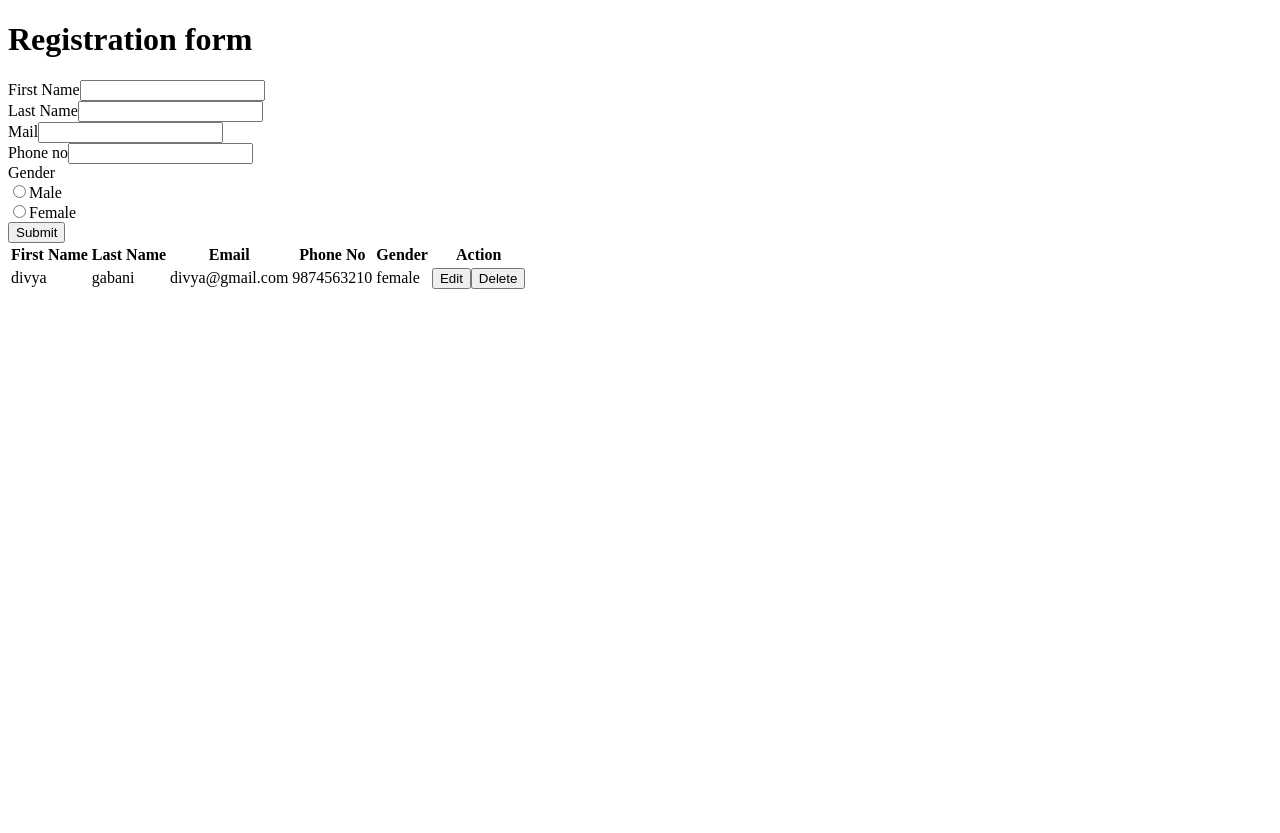
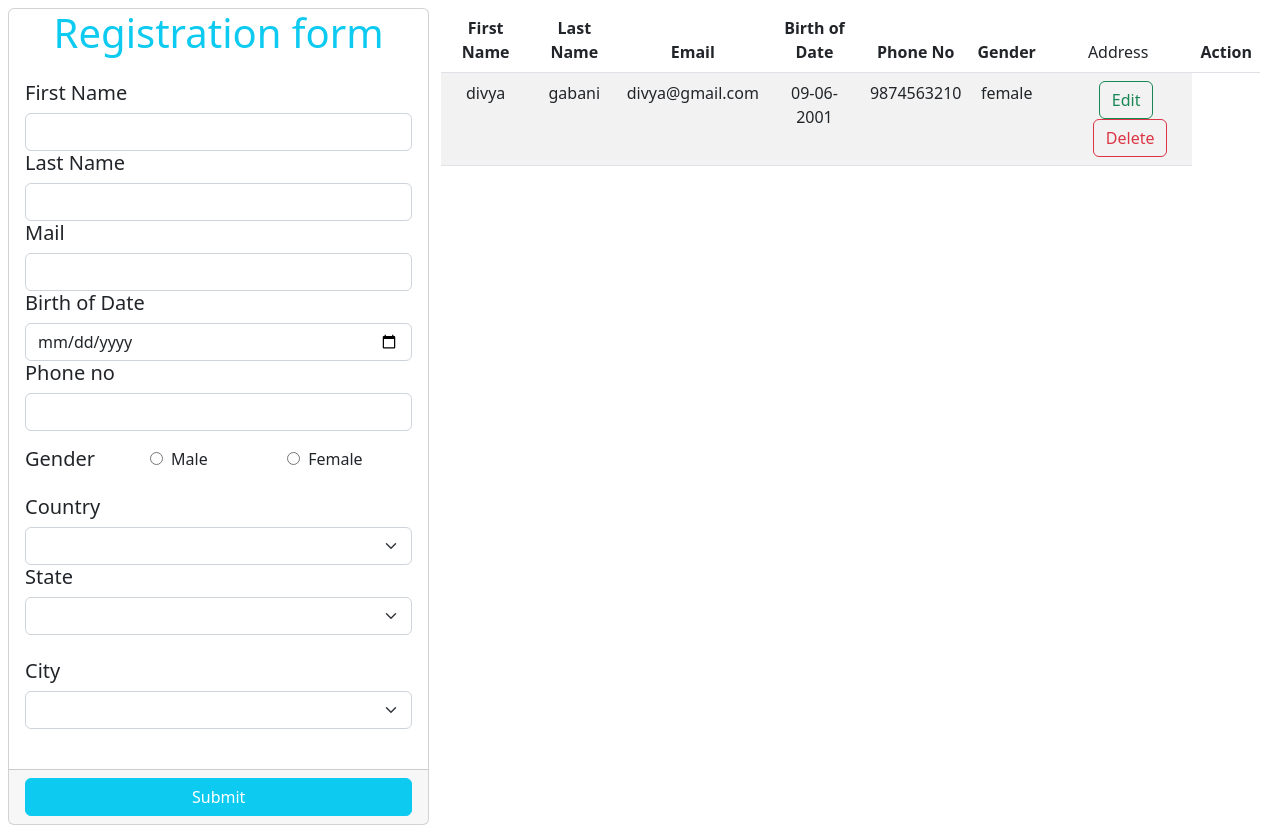
Before and after one commit to divyag-tagline/angularForms, an Angular app: page / in a window 1280 px wide. Before the commit the page ends 800 px from the top, so only its background shows below. Built offline with nearby package versions, Linux system fonts and the light colour scheme.

Commit message:
Edit optration with all validation in reactive-form

```diff
--- a/angular.json
+++ b/angular.json
@@ -28,9 +28,12 @@
               "src/assets"
             ],
             "styles": [
-              "src/styles.scss"
+              "src/styles.scss",
+              "node_modules/bootstrap/dist/css/bootstrap.min.css"
             ],
-            "scripts": []
+            "scripts": [
+              "node_modules/bootstrap/dist/js/bootstrap.min.js"
+            ]
           },
           "configurations": {
             "production": {
--- a/package.json
+++ b/package.json
@@ -18,6 +18,7 @@
     "@angular/platform-browser": "^14.2.0",
     "@angular/platform-browser-dynamic": "^14.2.0",
     "@angular/router": "^14.2.0",
+    "bootstrap": "^5.2.3",
     "rxjs": "~7.5.0",
     "tslib": "^2.3.0",
     "zone.js": "~0.11.4"
--- /dev/null
+++ b/src/app/reactive-form/address.service.ts
@@ -0,0 +1,83 @@
+import { Injectable } from '@angular/core';
+export interface Country{
+  countryName: string,
+  countryId:number
+}
+export interface State{
+  stateName:string,
+  stateId:number,
+  countryId:number
+}
+export interface City{
+  cityName : string,
+  cityId:number,
+  stateId:number
+}
+@Injectable({
+  providedIn: 'root',
+})
+export class AddressService {
+  country: Country[] = [
+    {
+      countryName: 'India',
+      countryId: 1,
+    },
+    {
+      countryName: 'Canada',
+      countryId: 2,
+    },
+  ];
+  state: State[] = [
+    {
+      stateName: 'Gujarat',
+      stateId: 101,
+      countryId: 1,
+    },
+    {
+      stateName: 'Kerala',
+      stateId: 102,
+      countryId: 1,
+    },
+    {
+      stateName: 'British Colombia',
+      stateId: 103,
+      countryId: 2,
+    },
+    {
+      stateName: 'Ontario',
+      stateId: 104,
+      countryId: 2,
+    },
+  ];
+  city: City[] = [
+    {
+      cityName: 'Surat',
+      cityId: 201,
+      stateId: 101,
+    },
+    {
+      cityName: 'Ahemdabad',
+      cityId: 202,
+      stateId: 101,
+    },
+    {
+      cityName: 'Kochi',
+      cityId: 203,
+      stateId: 102,
+    },
+    {
+      cityName: 'Kottayam',
+      cityId: 204,
+      stateId: 102,
+    },
+  ];
+  constructor() {}
+
+  getStatesByCountry(countryId: number) {
+    console.log(this.state.filter((data)=>data.countryId === +countryId));
+    return this.state.filter((data)=>data.countryId === +countryId);
+  }
+  getCityByState(stateId:number){
+    return this.city.filter((data)=>data.stateId === +stateId);
+  }
+}
--- a/src/app/reactive-form/reactive-form.component.html
+++ b/src/app/reactive-form/reactive-form.component.html
@@ -1,14 +1,12 @@
 <div class="row p-2 m-0">
   <div class="col-4 card justify-content-center p-0 m-0">
-    <div class="">
+    <div
+      [ngClass]="toggle ? 'text-center text-success' : 'text-center text-info'"
+    >
       <h1>Registration form</h1>
     </div>
     <div class="card-body">
-      <form
-        class="justify-content-center"
-        [formGroup]="profileForm"
-        (ngSubmit)="onSubmit()"
-      >
+      <form class="justify-content-center" [formGroup]="profileForm">
         <div class="form-group">
           <label class="h5" for="firstName">First Name</label>
           <input
@@ -76,6 +74,27 @@
           </span>
         </div>
         <div class="form-group">
+          <label class="h5" for="birthDate">Birth of Date</label>
+          <input
+            type="date"
+            id="birthDate"
+            class="form-control"
+            name="birthDate"
+            formControlName="birthDate"
+            required
+          />
+          <span
+            class="text-danger"
+            *ngIf="
+              (profileFormControl['birthDate'].invalid &&
+                profileFormControl['birthDate'].touched) ||
+              (submitted && profileFormControl['birthDate'].pristine)
+            "
+          >
+            Date of Birth is required
+          </span>
+        </div>
+        <div class="form-group">
           <label class="h5" for="mobileNo">Phone no</label>
           <input
             type="text"
@@ -99,7 +118,6 @@
             MobileNo is required
           </span>
         </div>
-
         <div class="form-group mb-3 mt-3">
           <div class="row">
             <div class="col-lg-4 m-0">
@@ -131,12 +149,122 @@
             </span>
           </div>
         </div>
-        <button type="submit" class="btn btn-info text-white w-100">
-          Submit
-        </button>
+        <div formGroupName="address">
+          <div class="form-group">
+            <label class="h5" for="country">Country</label>
+            <select
+              class="form-select"
+              formControlName="country"
+              (change)="selectCountry($event)"
+            >
+              <option selected>select country</option>
+              <option
+                [value]="country.countryId"
+                *ngFor="let country of countries"
+              >
+                {{ country.countryName }}
+              </option>
+            </select>
+            <span
+              class="text-danger"
+              *ngIf="
+                (addressControl['country'].invalid &&
+                  addressControl['country'].touched) ||
+                (submitted && addressControl['country'].pristine)
+              "
+            >
+              Country is required
+            </span>
+          </div>
+          <div class="form-group">
+            <label class="h5" for="state">State</label>
+            <select
+              class="form-select"
+              formControlName="state"
+              (change)="selectState($event)"
+            >
+              <option disabled selected>Select State</option>
+              <option
+                [disabled]="!addressControl['country'].value"
+                [value]="state.stateId"
+                *ngFor="let state of states"
+              >
+                {{ state.stateName }}
+              </option>
+            </select>
+            <span
+              class="text-danger"
+              *ngIf="
+                (!addressControl['country'].value &&
+                  addressControl['state'].touched) ||
+                (submitted && addressControl['state'].pristine)
+              "
+              >Please Select Coutry</span
+            >
+            <br />
+            <span
+              class="text-danger"
+              *ngIf="
+                addressControl['country'].value &&
+                addressControl['state'].touched &&
+                addressControl['state'].invalid
+              "
+            >
+              State is required
+            </span>
+          </div>
+          <div class="form-group">
+            <label class="h5" for="country">City</label>
+            <select class="form-select" formControlName="city">
+              <option disabled selected>Select City</option>
+              <option
+                [disabled]="!addressControl['state'].value"
+                [value]="city.cityId"
+                *ngFor="let city of cities"
+              >
+                {{ city.cityName }}
+              </option>
+            </select>
+            <span
+              class="text-danger"
+              *ngIf="
+                (!addressControl['state'].value &&
+                  addressControl['city'].touched) ||
+                (submitted && addressControl['city'].pristine)
+              "
+              >Please Selete State</span
+            >
+            <br />
+            <span
+              class="text-danger"
+              *ngIf="
+                addressControl['state'].value &&
+                addressControl['city'].touched &&
+                addressControl['city'].invalid
+              "
+            >
+              City is required
+            </span>
+          </div>
+        </div>
       </form>
     </div>
-    <div class="card-footer"></div>
+    <div class="card-footer">
+      <button
+        [ngClass]="
+          toggle
+            ? 'btn btn-success text-white w-100'
+            : 'btn btn-info text-white  w-100'
+        "
+        (click)="onSubmit()"
+        type="submit"
+      >
+        <ng-container *ngIf="toggle; then toggleIn; else toggleOut">
+        </ng-container>
+        <ng-template #toggleIn> Update </ng-template>
+        <ng-template #toggleOut> Submit </ng-template>
+      </button>
+    </div>
   </div>
   <div class="col-8 justify-content-center mx-auto">
     <table class="table table-striped">
@@ -145,25 +273,27 @@
           <th>First Name</th>
           <th>Last Name</th>
           <th>Email</th>
+          <th>Birth of Date</th>
           <th>Phone No</th>
           <th>Gender</th>
+          <td colspan="3">Address</td>
           <th>Action</th>
         </tr>
       </thead>
       <tbody>
-        <tr
-          *ngFor="let userDetail of usersDetails; let i = index"
-          class="text-center"
-        >
+        <ng-container *ngFor="let userDetail of usersDetails; let i = index">
+          <tr class="text-center">
             <td>{{ userDetail.firstName }}</td>
             <td>{{ userDetail.lastName }}</td>
             <td>{{ userDetail.email }}</td>
+            <td>{{ userDetail.birthDate | date : "dd-MM-yyyy" }}</td>
             <td>{{ userDetail.mobileNo }}</td>
             <td>{{ userDetail.gender }}</td>
+            <td></td>
             <td>
               <button
                 class="btn btn-outline-success"
-              (click)="handleEdit(userDetail, userDetail.id)"
+                (click)="handleEdit(userDetail, i)"
               >
                 Edit
               </button>
@@ -175,6 +305,7 @@
               </button>
             </td>
           </tr>
+        </ng-container>
       </tbody>
     </table>
   </div>
--- a/src/app/reactive-form/reactive-form.component.ts
+++ b/src/app/reactive-form/reactive-form.component.ts
@@ -1,17 +1,26 @@
 import { Component, OnInit } from '@angular/core';
 import {
+  AbstractControl,
   FormBuilder,
   FormControl,
   FormGroup,
   Validators,
 } from '@angular/forms';
+import { AddressService, City, Country, State } from './address.service';
 interface UsersDetails {
   id: number;
   firstName: string;
   lastName: string;
   email: string;
+  birthDate: Date;
   mobileNo: string;
   gender: string;
+  address: Address;
+}
+interface Address {
+  country: string;
+  state: string;
+  city: string;
 }
 @Component({
   selector: 'app-reactive-form',
@@ -19,6 +28,13 @@ interface UsersDetails {
   styleUrls: ['./reactive-form.component.scss'],
 })
 export class ReactiveFormComponent implements OnInit {
+  countries!: Country[];
+  states!: State[];
+  cities!: City[];
+  getStateDetails: any;
+  countryId!: number;
+  stateId!: number;
+  btnDisable: boolean = true;
   genders = [
     {
       name: 'Male',
@@ -35,30 +51,60 @@ export class ReactiveFormComponent implements OnInit {
       firstName: 'divya',
       lastName: 'gabani',
       email: 'divya@gmail.com',
+      birthDate: new Date('06-09-2001'),
       mobileNo: '9874563210',
       gender: 'female',
+      address: { country: 'India', state: 'Gujarat', city: 'Surat' },
     },
   ];
   submitted = false;
   profileForm!: FormGroup;
   editForm!: UsersDetails;
   editId!: number;
-  constructor(private fb: FormBuilder) {}
+  address!: Address;
+  dataId!: number;
+  toggle: boolean = false;
+  selectedState: boolean = false;
+  constructor(private addressService: AddressService) {
+    // console.log('country', this.countryId);
+    this.countries = this.addressService.country;
+  }
 
   ngOnInit(): void {
     this.createProfileForm();
   }
-  get profileFormControl() {
-    return this.profileForm.controls;
+  ngDoCheck(): void {
+    if (this.countryId) {
+      console.log('country', this.countryId);
+      this.states = this.addressService.getStatesByCountry(this.countryId);
+      this.cities = this.addressService.getCityByState(this.stateId);
+    }
+
+    console.log(this.states);
   }
   createProfileForm() {
     this.profileForm = new FormGroup({
       firstName: new FormControl(null, Validators.required),
       lastName: new FormControl('', [Validators.required]),
       email: new FormControl('', [Validators.required, Validators.email]),
+      birthDate: new FormControl('', [Validators.required]),
       mobileNo: new FormControl('', [Validators.required]),
       gender: new FormControl('', [Validators.required]),
+      address: new FormGroup({
+        country: new FormControl('', [Validators.required]),
+        state: new FormControl('', [Validators.required]),
+        city: new FormControl('', [Validators.required]),
+      }),
     });
+  }
+
+  get profileFormControl() {
+    return this.profileForm.controls;
+  }
+
+  get addressControl() {
+    return (this.profileFormControl['address'] as FormGroup).controls;
+    // return (this.profileForm.controls['address'] as FormGroup).controls
   }
 
   blockCharacter(e: any) {
@@ -67,36 +113,58 @@ export class ReactiveFormComponent implements OnInit {
     else return false;
   }
   onSubmit() {
+    console.log(this.profileForm);
+
     if (this.profileForm.invalid) {
       this.submitted = true;
       return;
     } else {
       if (this.editId) {
-        let editForm = {
+        console.log(this.editId);
+        console.log(this.editForm);
+        console.log(this.usersDetails);
+
+        this.usersDetails[this.dataId] = {
           id: this.editId,
           ...this.profileForm.value,
         };
-        console.log(editForm);
-
-        this.usersDetails[this.editId] = editForm;
+        this.editId = 0;
+        this.toggle = false;
+        console.log('update');
       } else {
         let data = {
           id: this.usersDetails.length + 1,
           ...this.profileForm.value,
         };
+        console.log('data', data);
+
         this.usersDetails.push(data);
       }
     }
+    console.log(this.usersDetails);
     this.profileForm.reset();
     this.submitted = false;
   }
-  handleEdit(data: UsersDetails, id: number) {
-    console.log(data.id);
+  handleEdit(data: UsersDetails, index: number) {
+    // console.log(data.id);
     this.profileForm.patchValue(data);
+    this.editForm = data;
     this.editId = data.id;
-    this.editForm = data;
+    this.toggle = true;
+    this.dataId = index;
+
+    console.log(this.editId);
+    console.log(index);
   }
   handleDelete(index: number) {
     this.usersDetails.splice(index, 1);
   }
+  selectCountry(e: any) {
+    console.log(e);
+    this.countryId = e.target.value;  ``
+    this.btnDisable = false;
+  }
+  selectState(e: any) {
+    this.stateId = e.target.value;
+  }
 }
```
Also changed, not shown: 2 other files (tests, documents, lock files or other folders). Lines whose indentation alone changed are shown as unchanged.
